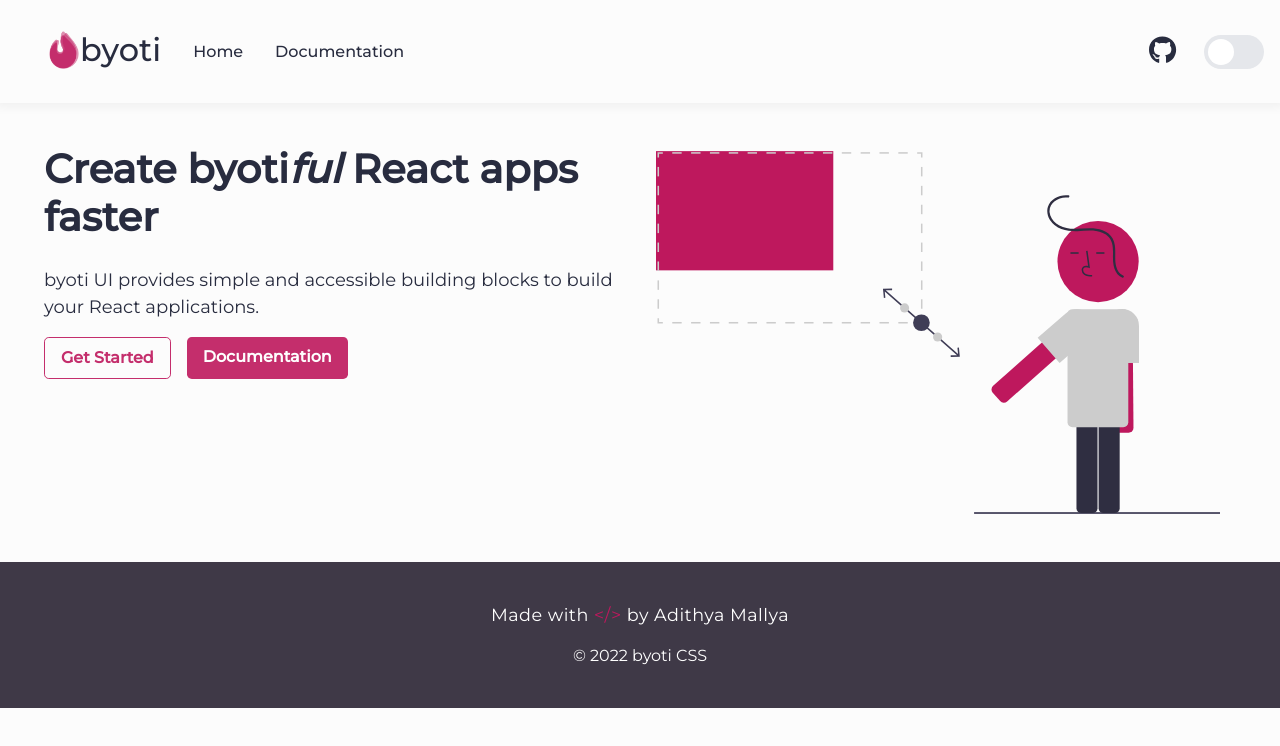
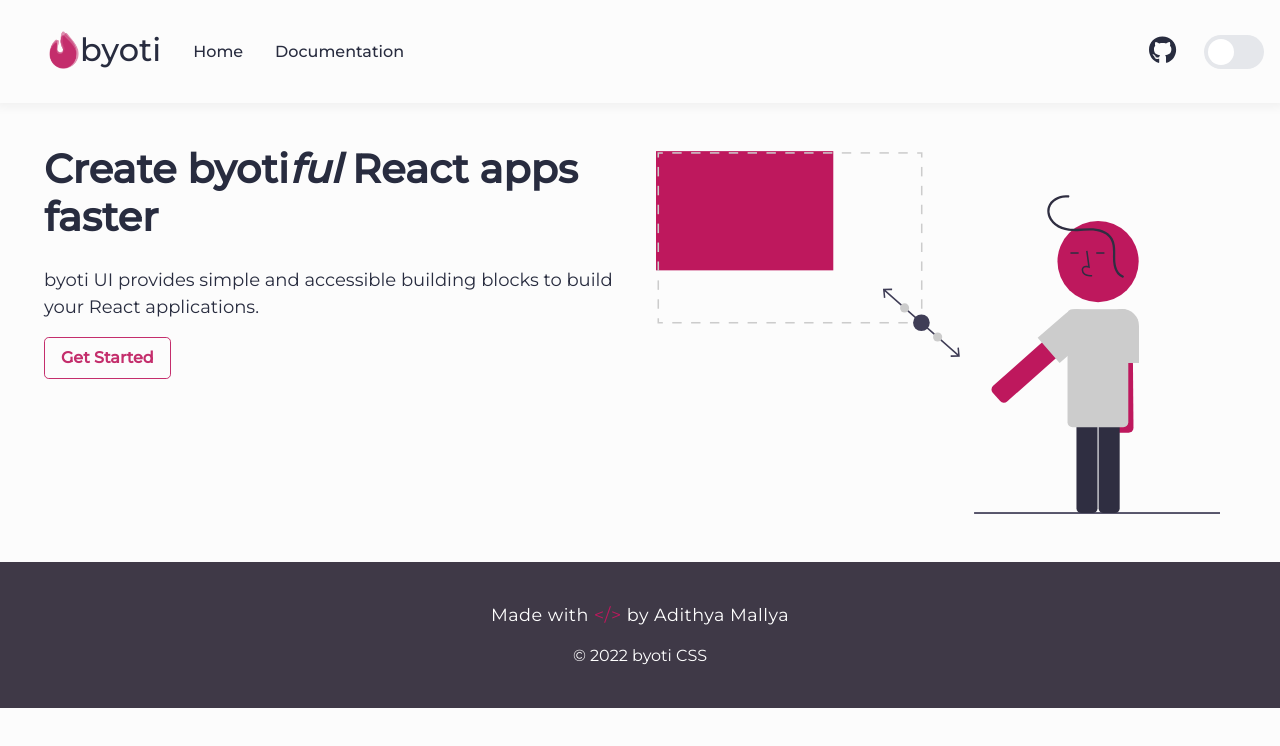
Before and after one commit to adiMallya/react-byoti, a React (Vite) app: page / in a window 1280 px wide. Shown: the top 746 px of the page. Built offline with nearby package versions, Linux system fonts and the light colour scheme.

Commit message:
refactor: doc link

```diff
--- a/src/pages/Home.tsx
+++ b/src/pages/Home.tsx
@@ -20,8 +20,8 @@
               byoti UI provides simple and accessible building blocks to build your React applications.
             </Text>
             <div style={{"display": "flex" ,"gap": "1rem"}}>
-              <Button as="a" size="md" variant="outline" color="#BE185D" label="Get Started"  href="/#"/>
-              <Button as="a" size="md" variant="solid" color="#BE185D" label="Documentation" href="/docs/alert"/>
+              <Button as="a" size="md" variant="outline" color="#BE185D" label="Get Started"  href="/docs/alert"/>
+              {/* <Button as="a" size="md" variant="solid" color="#BE185D" label="Documentation" href="/docs/alert"/> */}
             </div>
           </S.Section>
           <S.Section style={{"padding": "1rem"}}>
```
